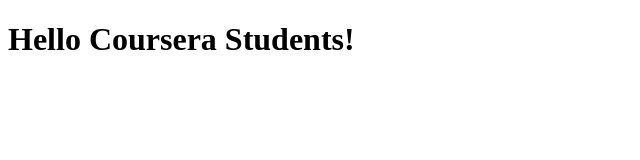
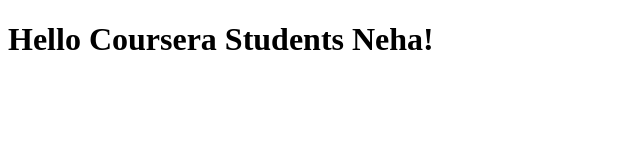
Before and after one commit to nehabadhan/coursera-test, a plain HTML site: page index.html in a window 1280 px wide. Shown: the whole page, without its empty margins (0-640 px from the left). Drawn offline with Linux system fonts and the light colour scheme.

Commit message:
New version of web file

```diff
--- a/index.html
+++ b/index.html
@@ -5,6 +5,6 @@
     <title>Hello Coursera</title>
   </head>
   <body>
-    <h1> Hello Coursera Students! </h1>
+    <h1> Hello Coursera Students Neha! </h1>
   </body>
 </html>
```
